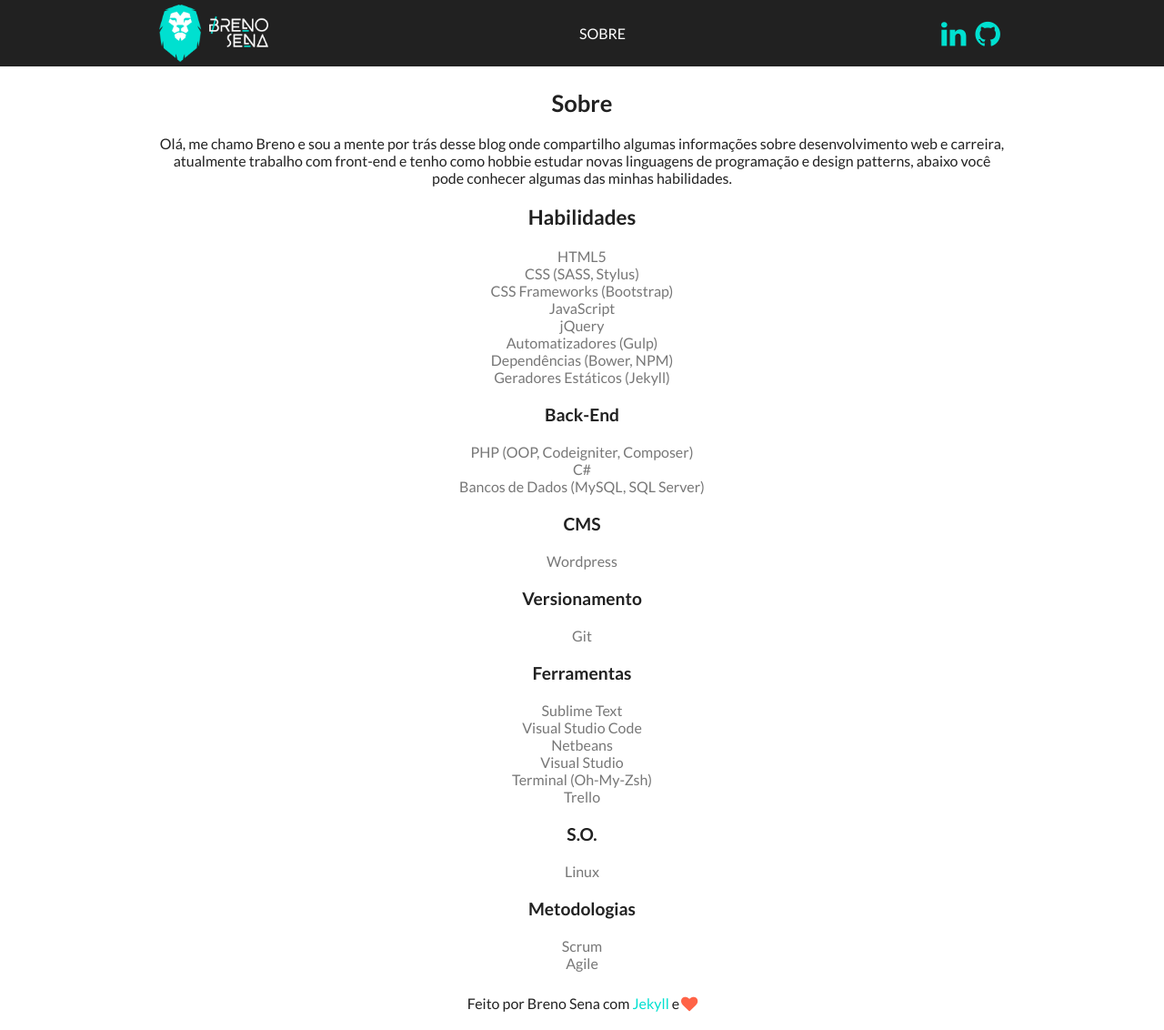
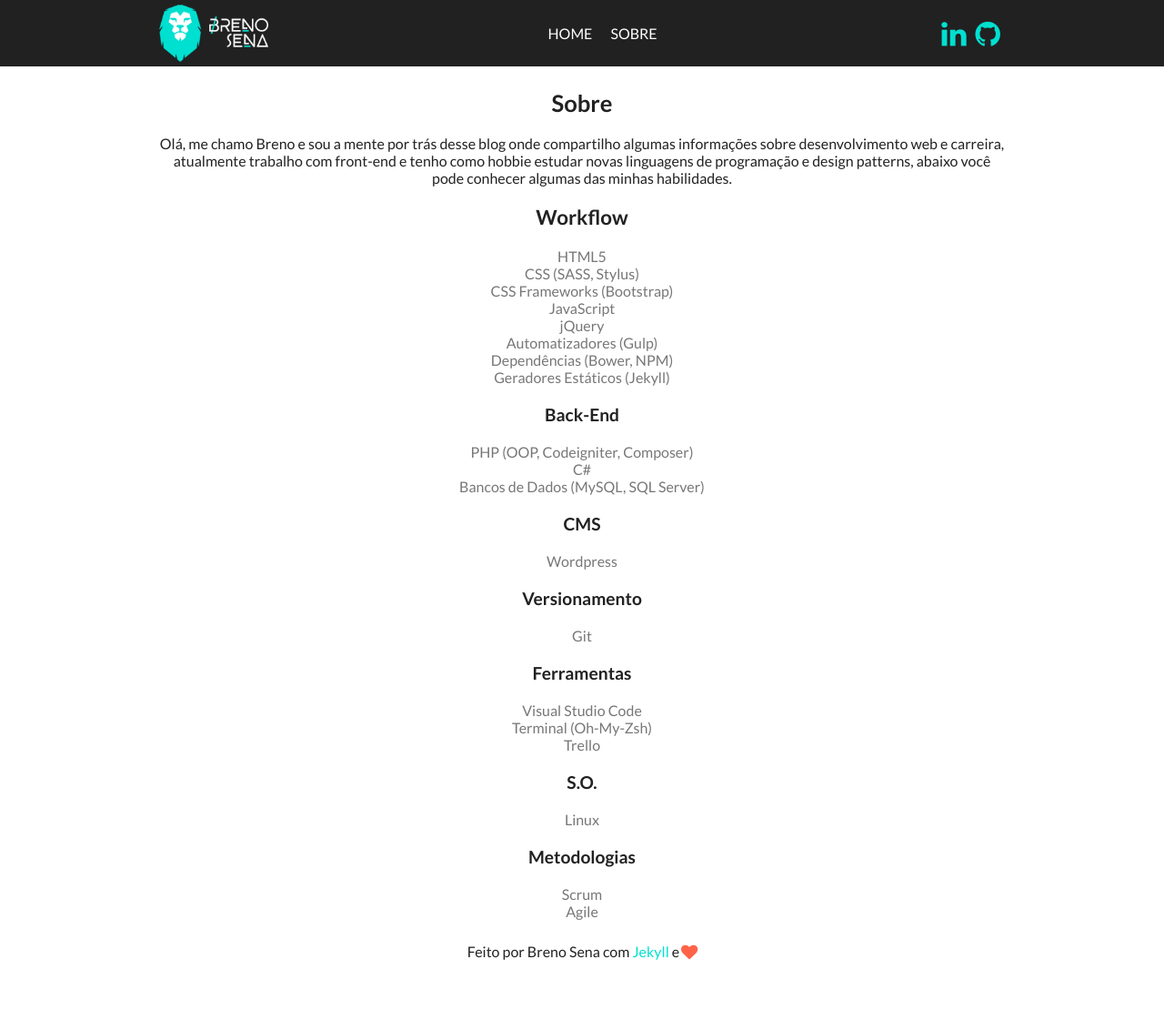
Before and after one commit to brenofsena/brenofsena.github.io, a Jekyll site: the page built from about.md, in a window 1280 px wide. Shown: the whole page at 91% size. Built offline with Jekyll 4.4.1, drawn with Linux system fonts in a browser that asks for light colours; nearby versions of some CDN libraries; after the commit the page ends 1075 px from its top, so only the background shows below that.

Commit message:
Correções de semântica

```diff
--- a/_includes/header.html
+++ b/_includes/header.html
@@ -1,11 +1,21 @@
 <header class="header">
 	<div class="container flex">
 
-		<h1 class="logo">
-			<a href="/">
-			<img src="/assets/img/logo.png" alt="Breno Sena Desenvolvedor Web" title="Breno Sena">
-		</a>
-		</h1>
+			{% if page.url == "/" %}
+				<h1 class="logo">
+					<a href="/">
+						<img src="/assets/img/logo.png" alt="Breno Sena Desenvolvedor Web" title="Breno Sena">
+					</a>
+				</h1>
+			{% else %}
+				<div class="logo">
+					<a href="/">
+						<img src="/assets/img/logo.png" alt="Breno Sena Desenvolvedor Web" title="Breno Sena">
+					</a>
+				</div>
+			{% endif %}
+
+
 
 
 		<button class="menu-abrir">
@@ -21,6 +31,10 @@
 
 
 			<ul>
+				<li>
+					<a href="/">Home</a>
+				</li>
+
 				{% for page in site.pages %} {% unless page.exclude %} {% if page.title %}
 				<li>
 					<a href="{{ page.url }}">{{ page.title }}</a>
--- a/_sass/_layout.scss
+++ b/_sass/_layout.scss
@@ -30,7 +30,12 @@
 
 // MENU
 
-.menu ul li a {
+.menu {
+  ul{
+    li{
+      float: left;
+      margin: 0 10px;
+      a {
         color: #fff;
         text-transform: uppercase;
         font-size: 1em;
@@ -38,10 +43,12 @@
         font-weight: 400;
         -webkit-transition: all .2s ease-out;
         transition: all .2s ease-out;
+        &:hover {
+          color: $secondary-color;
         }
-
-.menu ul li a:hover {
-  color: $secondary-color;
+      }
+    }
+  }
 }
 
 
@@ -342,6 +349,12 @@
     -webkit-transition: left .2s ease-out;
     transition: left .2s ease-out;
     background: $primary-color;
+    ul{
+      li{
+        float: none;
+        margin: 20px 0;
+      }
+    }
   }
   .menu-ativo .menu {
     left: 0;
--- a/about.md
+++ b/about.md
@@ -6,7 +6,7 @@
 
 Olá, me chamo Breno e sou a mente por trás desse blog onde compartilho algumas informações sobre desenvolvimento web e carreira, atualmente trabalho com front-end e tenho como hobbie estudar novas linguagens de programação e design patterns, abaixo você pode conhecer algumas das minhas habilidades.
 
-## Habilidades
+##  Workflow
 
 - HTML5
 - CSS (SASS, Stylus)
@@ -33,10 +33,7 @@
 
 ### Ferramentas
 
-- Sublime Text
 - Visual Studio Code
-- Netbeans
-- Visual Studio
 - Terminal (Oh-My-Zsh)
 - Trello
 
```
Lines whose indentation alone changed are shown as unchanged.
